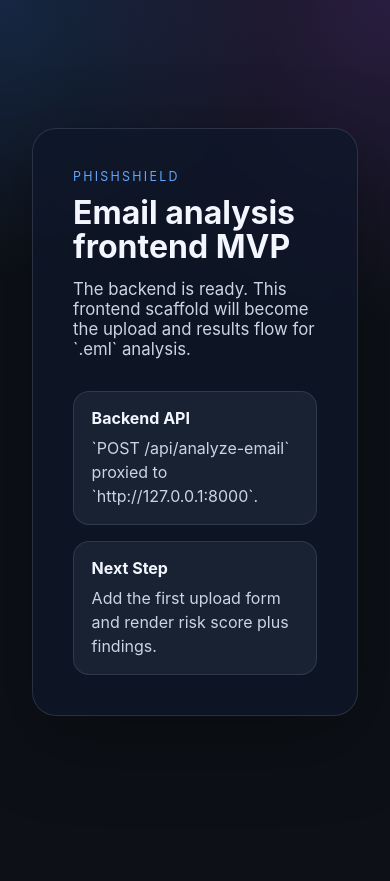
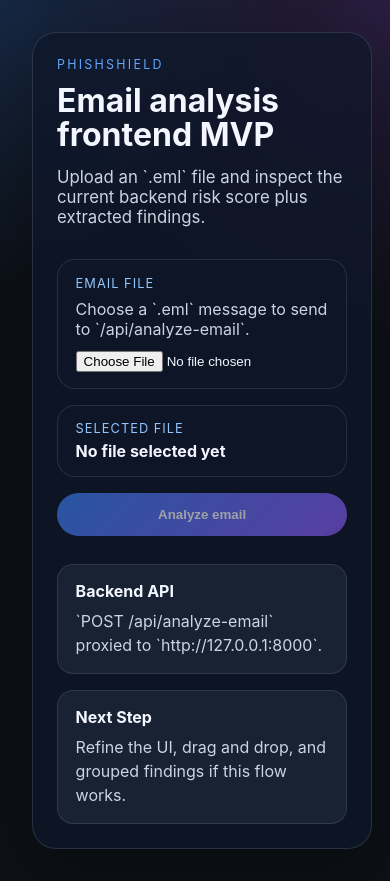
Before and after one commit to josenieto/PhishShield, a React (Vite) app in the folder frontend/: page / in a window 390 px wide. Before the commit the page ends 844 px from the top, so only its background shows below. Built offline with nearby package versions, Linux system fonts and the light colour scheme.

Commit message:
feat(frontend): Add email upload analysis flow.
- Add typed client for the analyze-email API.
- Implement file selection and analysis submission.
- Render risk score and findings in the frontend MVP.

```diff
--- a/frontend/src/App.tsx
+++ b/frontend/src/App.tsx
@@ -1,24 +1,170 @@
+import { useState } from "react";
+
+import { analyzeEmail } from "./api/analyzeEmail";
+import type { AnalyzeEmailResponse } from "./types/api";
+
+
+const FILE_INPUT_ACCEPT = ".eml,message/rfc822";
+
+
+function severityClassName(severity: string): string {
+  return `severity-badge severity-${severity.toLowerCase()}`;
+}
+
+
 export default function App() {
+  const [selectedFile, setSelectedFile] = useState<File | null>(null);
+  const [analysis, setAnalysis] = useState<AnalyzeEmailResponse | null>(null);
+  const [isAnalyzing, setIsAnalyzing] = useState(false);
+  const [errorMessage, setErrorMessage] = useState("");
+
+  async function handleAnalyzeSubmit(event: React.FormEvent<HTMLFormElement>) {
+    event.preventDefault();
+
+    if (selectedFile === null) {
+      setErrorMessage("Choose an .eml file before starting the analysis.");
+      return;
+    }
+
+    setIsAnalyzing(true);
+    setErrorMessage("");
+
+    try {
+      const result = await analyzeEmail(selectedFile);
+      setAnalysis(result);
+    } catch (error) {
+      setAnalysis(null);
+      setErrorMessage(
+        error instanceof Error ? error.message : "Unexpected analysis error.",
+      );
+    } finally {
+      setIsAnalyzing(false);
+    }
+  }
+
   return (
     <main className="app-shell">
       <section className="hero-card">
         <p className="eyebrow">PhishShield</p>
         <h1>Email analysis frontend MVP</h1>
         <p className="lede">
-          The backend is ready. This frontend scaffold will become the upload and
-          results flow for `.eml` analysis.
+          Upload an `.eml` file and inspect the current backend risk score plus
+          extracted findings.
         </p>
 
-        <div className="status-grid">
+        <form className="upload-panel" onSubmit={handleAnalyzeSubmit}>
+          <label className="file-input-card" htmlFor="email-file">
+            <span className="file-input-title">Email file</span>
+            <span className="file-input-help">
+              Choose a `.eml` message to send to `/api/analyze-email`.
+            </span>
+            <input
+              id="email-file"
+              type="file"
+              accept={FILE_INPUT_ACCEPT}
+              onChange={(event) => {
+                setSelectedFile(event.target.files?.[0] ?? null);
+                setErrorMessage("");
+              }}
+            />
+          </label>
+
+          <div className="upload-actions">
+            <div className="selected-file-card">
+              <span className="selected-file-label">Selected file</span>
+              <strong>{selectedFile?.name ?? "No file selected yet"}</strong>
+            </div>
+
+            <button type="submit" disabled={isAnalyzing || selectedFile === null}>
+              {isAnalyzing ? "Analyzing..." : "Analyze email"}
+            </button>
+          </div>
+        </form>
+
+        {errorMessage && <p className="error-banner">{errorMessage}</p>}
+
+        <div className="status-grid status-grid-top">
           <article>
             <h2>Backend API</h2>
             <p>`POST /api/analyze-email` proxied to `http://127.0.0.1:8000`.</p>
           </article>
           <article>
             <h2>Next Step</h2>
-            <p>Add the first upload form and render risk score plus findings.</p>
+            <p>Refine the UI, drag and drop, and grouped findings if this flow works.</p>
           </article>
         </div>
+
+        {analysis && (
+          <section className="analysis-panel">
+            <div className="analysis-summary-grid">
+              <article className="summary-card summary-card-accent">
+                <span className="summary-label">Risk level</span>
+                <strong>{analysis.risk_score.risk_level}</strong>
+                <span className="summary-subtext">
+                  Score {analysis.risk_score.raw_score} / {analysis.risk_score.capped_score}
+                </span>
+              </article>
+
+              <article className="summary-card">
+                <span className="summary-label">Critical indicators</span>
+                <strong>
+                  {analysis.risk_score.has_critical_indicators ? "Present" : "None"}
+                </strong>
+                <span className="summary-subtext">
+                  Highest severity {analysis.finding_summary.highest_severity}
+                </span>
+              </article>
+
+              <article className="summary-card">
+                <span className="summary-label">Findings</span>
+                <strong>{analysis.finding_summary.total_findings}</strong>
+                <span className="summary-subtext">
+                  {analysis.unique_finding_codes.length} unique indicators
+                </span>
+              </article>
+            </div>
+
+            <section className="findings-panel">
+              <div className="panel-heading">
+                <h2>Sorted findings</h2>
+                <p>Ordered by severity using the backend summary.</p>
+              </div>
+
+              <ul className="finding-list">
+                {analysis.finding_summary.sorted_findings.map((finding) => (
+                  <li key={finding.code} className="finding-item">
+                    <div>
+                      <strong>{finding.code}</strong>
+                      <p>{finding.category}</p>
+                    </div>
+                    <span className={severityClassName(finding.severity)}>
+                      {finding.severity}
+                    </span>
+                  </li>
+                ))}
+              </ul>
+            </section>
+
+            <section className="findings-panel">
+              <div className="panel-heading">
+                <h2>Indicator codes</h2>
+                <p>Unique finding codes returned by the backend.</p>
+              </div>
+
+              <div className="indicator-chip-grid">
+                {analysis.unique_finding_codes.length === 0 ? (
+                  <span className="indicator-chip indicator-chip-safe">No findings</span>
+                ) : (
+                  analysis.unique_finding_codes.map((findingCode) => (
+                    <span key={findingCode} className="indicator-chip">
+                      {findingCode}
+                    </span>
+                  ))
+                )}
+              </div>
+            </section>
+          </section>
+        )}
       </section>
     </main>
   );
--- /dev/null
+++ b/frontend/src/api/analyzeEmail.ts
@@ -0,0 +1,23 @@
+import type { AnalyzeEmailResponse } from "../types/api";
+
+export async function analyzeEmail(file: File): Promise<AnalyzeEmailResponse> {
+  const formData = new FormData();
+  formData.append("file", file);
+
+  const response = await fetch("/api/analyze-email", {
+    method: "POST",
+    body: formData,
+  });
+
+  if (!response.ok) {
+    const errorPayload = (await response.json().catch(() => null)) as
+      | { detail?: string }
+      | null;
+
+    throw new Error(
+      errorPayload?.detail ?? `Email analysis failed with status ${response.status}.`,
+    );
+  }
+
+  return (await response.json()) as AnalyzeEmailResponse;
+}
--- a/frontend/src/styles.css
+++ b/frontend/src/styles.css
@@ -61,6 +61,10 @@ h1 {
   grid-template-columns: repeat(auto-fit, minmax(220px, 1fr));
 }
 
+.status-grid-top {
+  margin-top: 1.75rem;
+}
+
 .status-grid article {
   padding: 1rem 1.1rem;
   border-radius: 16px;
@@ -78,3 +82,209 @@ h1 {
   color: #cbd5e1;
   line-height: 1.5;
 }
+
+.upload-panel {
+  display: grid;
+  gap: 1rem;
+}
+
+.file-input-card,
+.summary-card,
+.findings-panel,
+.selected-file-card {
+  border-radius: 18px;
+  border: 1px solid rgba(148, 163, 184, 0.18);
+  background: rgba(15, 23, 42, 0.68);
+}
+
+.file-input-card {
+  display: grid;
+  gap: 0.5rem;
+  padding: 1rem 1.1rem;
+}
+
+.file-input-card input {
+  margin-top: 0.25rem;
+}
+
+.file-input-title,
+.selected-file-label,
+.summary-label {
+  color: #93c5fd;
+  font-size: 0.8rem;
+  text-transform: uppercase;
+  letter-spacing: 0.08em;
+}
+
+.file-input-help,
+.summary-subtext,
+.panel-heading p,
+.finding-item p {
+  color: #cbd5e1;
+}
+
+.upload-actions {
+  display: grid;
+  gap: 1rem;
+  grid-template-columns: minmax(0, 1fr) auto;
+  align-items: center;
+}
+
+.selected-file-card {
+  display: grid;
+  gap: 0.3rem;
+  padding: 0.95rem 1.1rem;
+}
+
+button {
+  border: none;
+  border-radius: 999px;
+  padding: 0.85rem 1.3rem;
+  background: linear-gradient(135deg, #3b82f6, #8b5cf6);
+  color: white;
+  font-weight: 700;
+  cursor: pointer;
+}
+
+button:disabled {
+  cursor: not-allowed;
+  opacity: 0.6;
+}
+
+.error-banner {
+  margin: 1rem 0 0;
+  padding: 0.9rem 1rem;
+  border-radius: 14px;
+  background: rgba(127, 29, 29, 0.45);
+  border: 1px solid rgba(248, 113, 113, 0.4);
+  color: #fecaca;
+}
+
+.analysis-panel {
+  display: grid;
+  gap: 1rem;
+  margin-top: 1.75rem;
+}
+
+.analysis-summary-grid {
+  display: grid;
+  gap: 1rem;
+  grid-template-columns: repeat(auto-fit, minmax(180px, 1fr));
+}
+
+.summary-card {
+  display: grid;
+  gap: 0.4rem;
+  padding: 1rem 1.1rem;
+}
+
+.summary-card-accent {
+  background: linear-gradient(135deg, rgba(37, 99, 235, 0.28), rgba(109, 40, 217, 0.28));
+}
+
+.summary-card strong {
+  font-size: 1.2rem;
+}
+
+.findings-panel {
+  padding: 1rem 1.1rem;
+}
+
+.panel-heading {
+  margin-bottom: 0.9rem;
+}
+
+.panel-heading h2 {
+  margin: 0 0 0.25rem;
+}
+
+.panel-heading p {
+  margin: 0;
+}
+
+.finding-list {
+  list-style: none;
+  padding: 0;
+  margin: 0;
+  display: grid;
+  gap: 0.75rem;
+}
+
+.finding-item {
+  display: flex;
+  justify-content: space-between;
+  gap: 1rem;
+  align-items: center;
+  padding: 0.9rem 1rem;
+  border-radius: 14px;
+  background: rgba(30, 41, 59, 0.72);
+  border: 1px solid rgba(148, 163, 184, 0.18);
+}
+
+.finding-item strong {
+  display: block;
+  margin-bottom: 0.25rem;
+}
+
+.finding-item p {
+  margin: 0;
+}
+
+.severity-badge,
+.indicator-chip {
+  display: inline-flex;
+  align-items: center;
+  justify-content: center;
+  padding: 0.35rem 0.7rem;
+  border-radius: 999px;
+  font-size: 0.8rem;
+  font-weight: 700;
+}
+
+.severity-critical {
+  background: rgba(220, 38, 38, 0.22);
+  color: #fecaca;
+}
+
+.severity-high {
+  background: rgba(249, 115, 22, 0.22);
+  color: #fdba74;
+}
+
+.severity-medium {
+  background: rgba(250, 204, 21, 0.2);
+  color: #fde68a;
+}
+
+.severity-low,
+.severity-unknown,
+.indicator-chip-safe {
+  background: rgba(34, 197, 94, 0.18);
+  color: #bbf7d0;
+}
+
+.indicator-chip-grid {
+  display: flex;
+  flex-wrap: wrap;
+  gap: 0.6rem;
+}
+
+.indicator-chip {
+  background: rgba(59, 130, 246, 0.16);
+  color: #bfdbfe;
+}
+
+@media (max-width: 720px) {
+  .hero-card {
+    padding: 1.5rem;
+  }
+
+  .upload-actions {
+    grid-template-columns: 1fr;
+  }
+
+  .finding-item {
+    align-items: flex-start;
+    flex-direction: column;
+  }
+}
--- /dev/null
+++ b/frontend/src/types/api.ts
@@ -0,0 +1,28 @@
+export type FindingResponse = {
+  code: string;
+  category: string;
+  severity: string;
+};
+
+export type FindingSummaryResponse = {
+  findings: FindingResponse[];
+  sorted_findings: FindingResponse[];
+  finding_counts_by_category: Record<string, number>;
+  highest_severity: string;
+  total_findings: number;
+};
+
+export type RiskScoreResponse = {
+  indicators: string[];
+  raw_score: number;
+  capped_score: number;
+  risk_level: string;
+  has_critical_indicators: boolean;
+};
+
+export type AnalyzeEmailResponse = {
+  finding_codes: string[];
+  unique_finding_codes: string[];
+  finding_summary: FindingSummaryResponse;
+  risk_score: RiskScoreResponse;
+};
```
Also changed, not shown: 1 other file (tests, documents, lock files or other folders).
